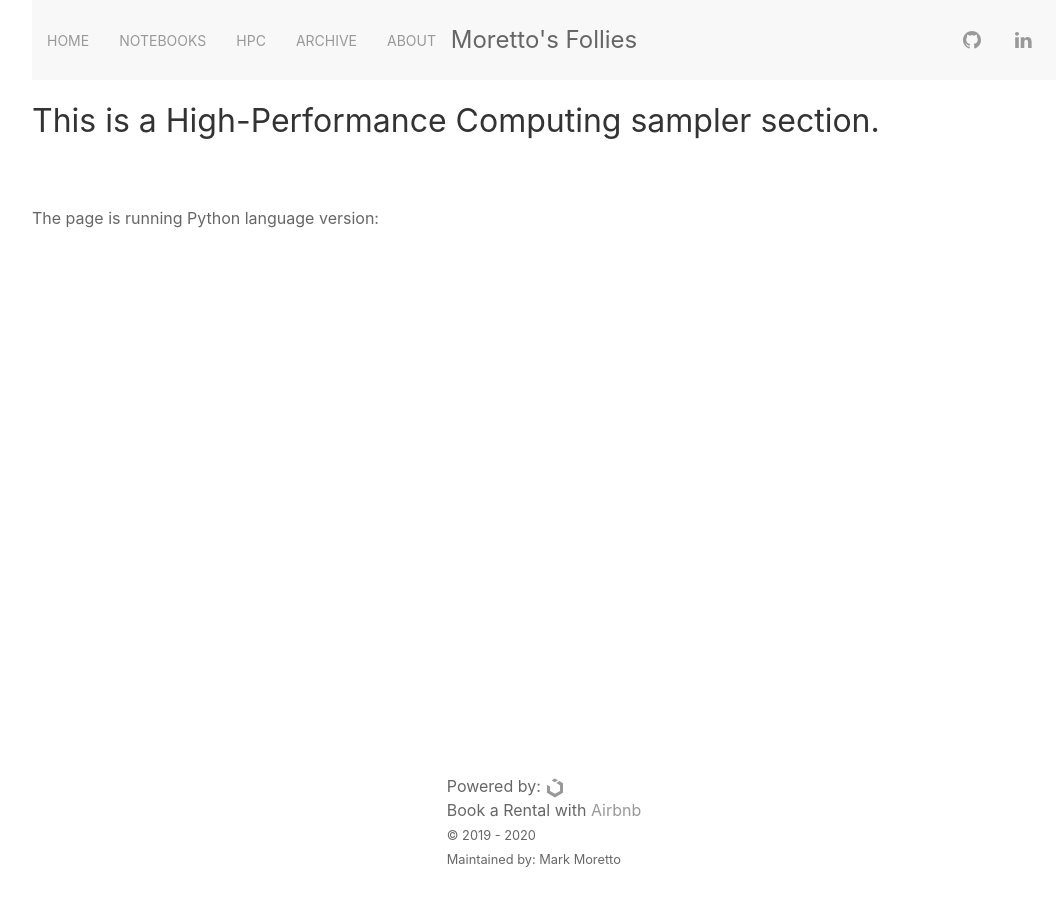
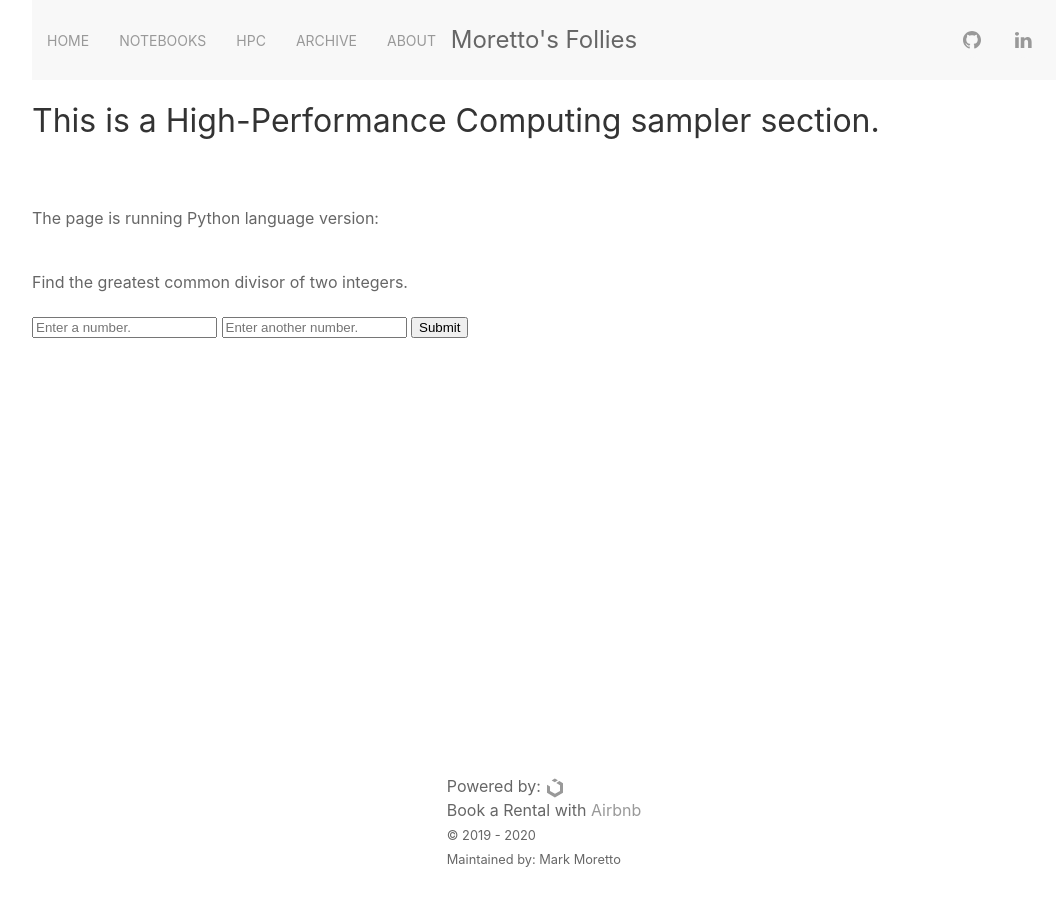
Before and after one commit to MarkMoretto/markmoretto.github.io, a Jekyll site: the page built from hpc/index.html, in a window 1280 px wide. Shown: the whole page, without its empty margins (96-1159 px from the left). Built offline with Jekyll 4.4.1, drawn with Linux system fonts in a browser that asks for light colours; some of the changed lines change nothing that is shown.

Commit message:
Added GCD test on HPC main page.

```diff
--- a/hpc/index.html
+++ b/hpc/index.html
@@ -12,6 +12,20 @@ js: /assets/js/pyodide/pyodide.js
     <p>The page is running Python language version: <span id="pyver" style="font-weight: 800;"></span></p>
 </div>
 
+<div class="uk-section uk-section-xsmall uk-section-default">
+
+    <p id="test-result">Find the greatest common divisor of two integers.</p>
+
+
+    <input type="text" name="number1" placeholder="Enter a number.">
+    <input type="text" name="number2" placeholder="Enter another number.">
+    <button type="submit" onclick="pySumTwo()">Submit</button>
+
+
+</div>
+
+
+
 
 <script type="text/javascript">
     let testSnippet1 = `
@@ -19,12 +33,42 @@ js: /assets/js/pyodide/pyodide.js
     sys.version
     `;
 
-    let versionEl = document.querySelector("#pyver")
+    let func_gcd = `
+        def greatest_common_divisor(a, b):
+            if isinstance(a, (int, float)) and isinstance(b, (int, float)):
+                if a < b:
+                    a, b = b, a
+
+                while a % b != 0:
+                    a, b = b, a % b
+
+                return b
+        `;
+
+    function pySumTwo() {
+
+        let val1 = document.querySelector("input[name='number1']").value;
+        let val2 = document.querySelector("input[name='number2']").value;
+
+        let inputTest = `
+        ${func_gcd}
+        greatest_common_divisor(${val1}, ${val2})
+        `;
+
+
+        let sumTwoResult = pyodide.runPython(inputTest);
+
+        let msg = `The greatest common divisor of ${val1} and ${val2} is ${sumTwoResult}`
+
+        document.querySelector("#test-result").innerHTML = msg;
+
+    }
+
 
     languagePluginLoader.then(function () {
         console.log(pyodide.runPython('import sys\nsys.version'));
-        console.log(pyodide.runPython('print(1 + 2)'));
         let pyodieVer = pyodide.runPython(testSnippet1);
-        versionEl.innerHTML = `${pyodieVer}.`;
+        document.querySelector("#pyver").innerHTML = `${pyodieVer}.`;
+
     });
 </script>
```
